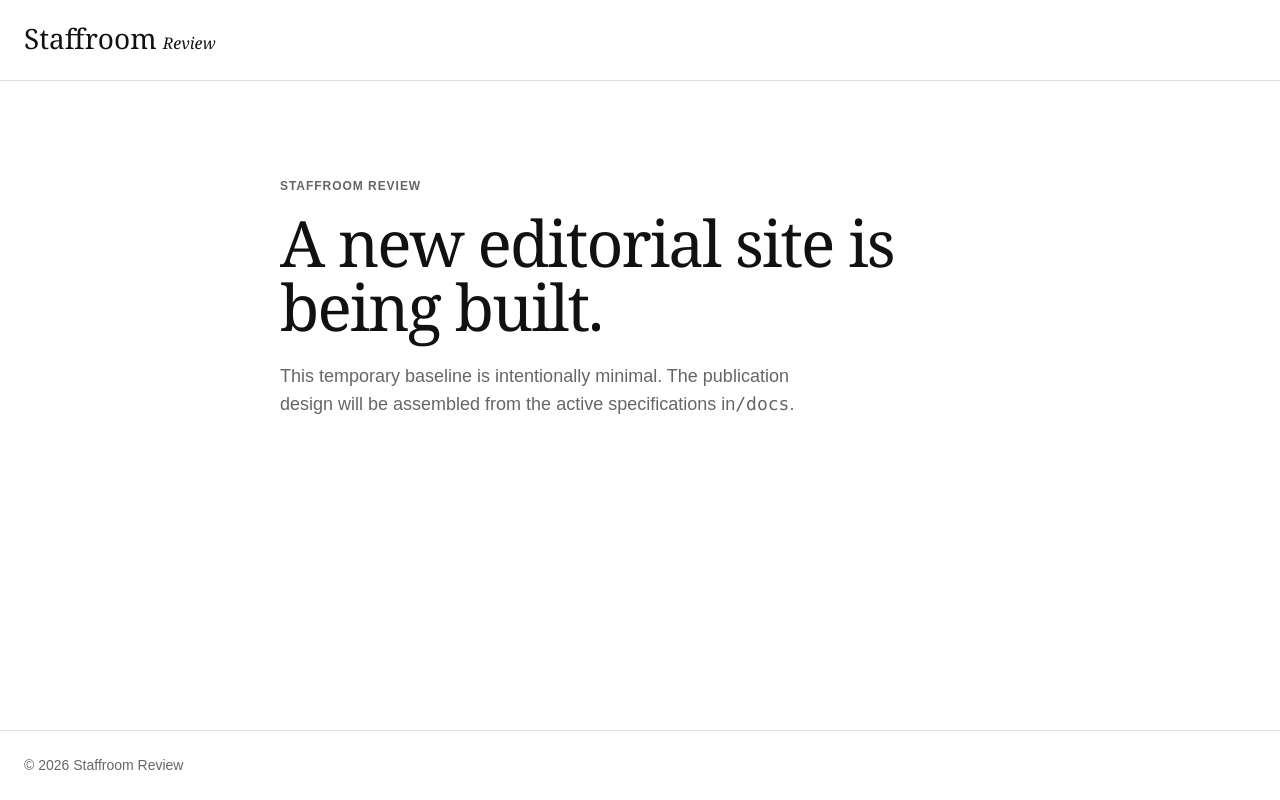
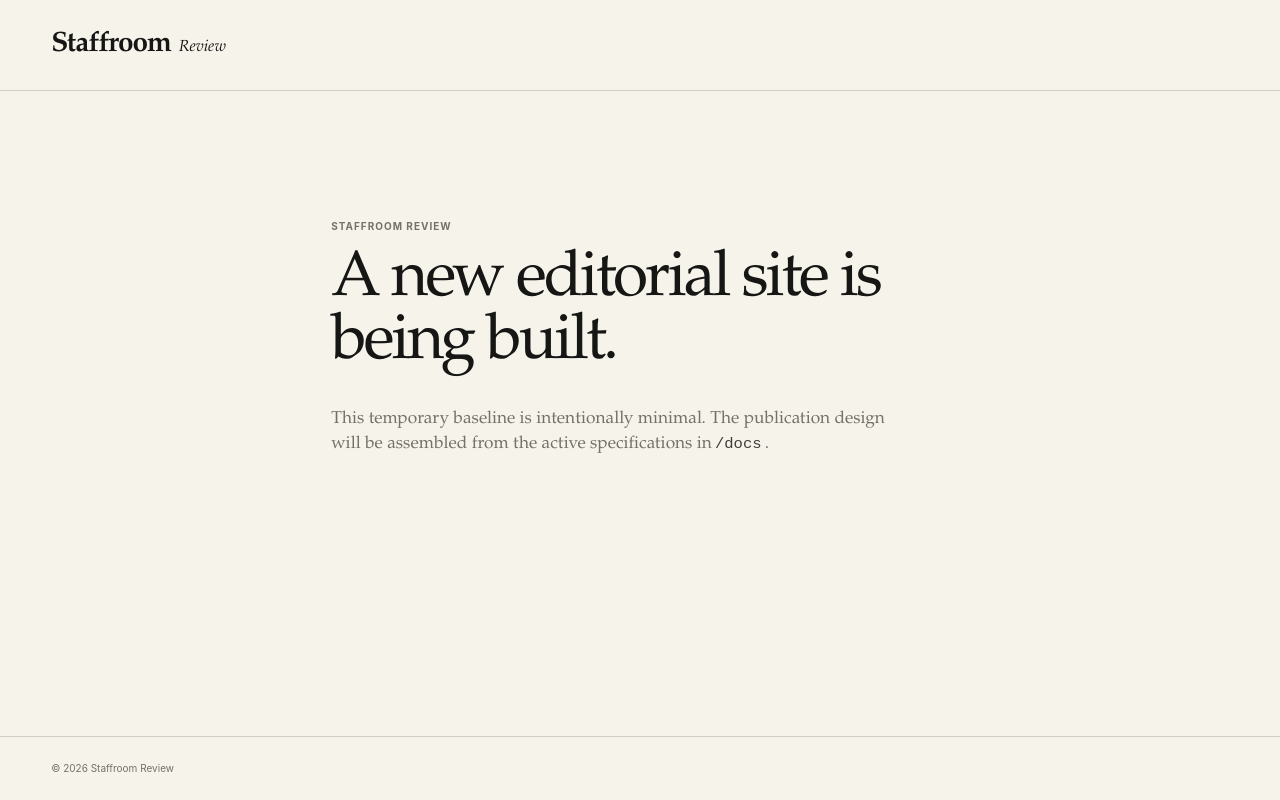
Before and after one commit to staffroom-review/staffroom-website, a Next.js app: page / in a window 1280 px wide. Built offline with nearby package versions, Linux system fonts and the light colour scheme.

Commit message:
feat: establish shared visual foundation

```diff
--- a/app/globals.css
+++ b/app/globals.css
@@ -1,28 +1,98 @@
 :root {
-  --paper: #ffffff;
-  --ink: #111111;
-  --muted: #666666;
+  /* Staffroom Review surface and ink palette. */
+  --color-paper: #f6f3eb;
+  --color-paper-raised: #fbfaf6;
+  --color-paper-muted: #ebe7dd;
+  --color-ink: #161615;
+  --color-ink-soft: #3f3e3a;
+  --color-muted: #74716a;
+  --color-rule: #d2cec4;
+  --color-accent: #8e2f2d;
+  --color-accent-soft: #cda7a2;
+
+  /* Shared type roles. */
+  --type-lead: clamp(48px, 5vw, 68px);
+  --type-section: clamp(34px, 3.5vw, 48px);
+  --type-secondary: clamp(26px, 2.8vw, 38px);
+  --type-card: clamp(22px, 2.4vw, 32px);
+  --type-body: clamp(16px, 1.35vw, 20px);
+  --type-meta: 10px;
+  --type-nav: 12px;
+  --type-quote: clamp(28px, 2.8vw, 42px);
+
+  --font-display:
+    "Iowan Old Style", "Palatino Linotype", Palatino, "Book Antiqua",
+    Georgia, serif;
+  --font-interface:
+    Inter, ui-sans-serif, -apple-system, BlinkMacSystemFont, "Segoe UI",
+    Helvetica, Arial, sans-serif;
+
+  /* Publication grid and spacing. */
+  --page-max: 1440px;
+  --page-padding: clamp(24px, 4vw, 64px);
+  --grid-columns: 12;
+  --grid-gap: clamp(16px, 2vw, 32px);
+
+  --space-1: 8px;
+  --space-2: 12px;
+  --space-3: 16px;
+  --space-4: 24px;
+  --space-5: 32px;
+  --space-6: 48px;
+  --space-7: 64px;
+  --space-8: 96px;
+  --space-9: 128px;
+
+  /* Editorial rules, ratios and paper lift. */
+  --rule-standard: 1px;
+  --rule-major: 2px;
+  --rule-signature: 4px;
+
+  --ratio-feature: 4 / 3;
+  --ratio-standard: 3 / 2;
+  --ratio-portrait: 4 / 5;
+  --ratio-wide: 16 / 9;
+
+  --shadow-paper:
+    0 5px 0 rgba(22, 22, 21, 0.025),
+    0 14px 28px rgba(22, 22, 21, 0.075);
+  --shadow-paper-hover:
+    0 7px 0 rgba(22, 22, 21, 0.025),
+    0 20px 36px rgba(22, 22, 21, 0.105);
+
+  --motion-fast: 160ms ease;
 }
 
-* {
+*,
+*::before,
+*::after {
   box-sizing: border-box;
 }
 
 html {
-  background: var(--paper);
-  color: var(--ink);
+  background: var(--color-paper);
+  color: var(--color-ink);
+  scroll-behavior: smooth;
+  text-size-adjust: 100%;
 }
 
 body {
+  min-width: 320px;
   margin: 0;
-  background: var(--paper);
-  color: var(--ink);
-  font-family: Arial, Helvetica, sans-serif;
+  background: var(--color-paper);
+  color: var(--color-ink);
+  font-family: var(--font-interface);
+  font-size: 16px;
   line-height: 1.5;
+  -webkit-font-smoothing: antialiased;
+  text-rendering: optimizeLegibility;
 }
 
-a {
-  color: inherit;
+img,
+svg,
+video {
+  display: block;
+  max-width: 100%;
 }
 
 button,
@@ -32,8 +102,28 @@ select {
   font: inherit;
 }
 
-code {
-  font-family: "SFMono-Regular", Consolas, "Liberation Mono", monospace;
+button {
+  color: inherit;
+}
+
+a {
+  color: inherit;
+  text-decoration: none;
+}
+
+a:hover {
+  text-decoration-thickness: 1px;
+  text-underline-offset: 4px;
+}
+
+:focus-visible {
+  outline: 2px solid var(--color-accent);
+  outline-offset: 4px;
+}
+
+::selection {
+  background: var(--color-ink);
+  color: var(--color-paper);
 }
 
 .site-shell {
@@ -42,82 +132,320 @@ code {
   flex-direction: column;
 }
 
-.site-header,
-.site-footer {
-  padding: 24px;
+.page-width {
+  width: min(100%, var(--page-max));
+  margin-inline: auto;
+  padding-inline: var(--page-padding);
 }
 
+.editorial-grid {
+  display: grid;
+  grid-template-columns: repeat(var(--grid-columns), minmax(0, 1fr));
+  gap: var(--grid-gap);
+}
+
+.span-12 {
+  grid-column: span 12;
+}
+
+.span-8 {
+  grid-column: span 8;
+}
+
+.span-6 {
+  grid-column: span 6;
+}
+
+.span-4 {
+  grid-column: span 4;
+}
+
+.span-3 {
+  grid-column: span 3;
+}
+
+.type-lead {
+  font-family: var(--font-display);
+  font-size: var(--type-lead);
+  font-weight: 500;
+  letter-spacing: -0.045em;
+  line-height: 0.98;
+}
+
+.type-section {
+  font-family: var(--font-display);
+  font-size: var(--type-section);
+  font-weight: 500;
+  letter-spacing: -0.04em;
+  line-height: 1;
+}
+
+.type-secondary {
+  font-family: var(--font-display);
+  font-size: var(--type-secondary);
+  font-weight: 500;
+  letter-spacing: -0.035em;
+  line-height: 1.03;
+}
+
+.type-card {
+  font-family: var(--font-display);
+  font-size: var(--type-card);
+  font-weight: 500;
+  letter-spacing: -0.03em;
+  line-height: 1.05;
+}
+
+.type-body {
+  font-size: var(--type-body);
+  line-height: 1.45;
+}
+
+.type-meta {
+  color: var(--color-muted);
+  font-size: var(--type-meta);
+  font-weight: 700;
+  letter-spacing: 0.1em;
+  line-height: 1.3;
+  text-transform: uppercase;
+}
+
+.type-nav {
+  font-size: var(--type-nav);
+  font-weight: 600;
+  letter-spacing: 0.08em;
+  line-height: 1.3;
+  text-transform: uppercase;
+}
+
+.type-quote {
+  font-family: var(--font-display);
+  font-size: var(--type-quote);
+  font-weight: 400;
+  letter-spacing: -0.03em;
+  line-height: 1.08;
+}
+
+.editorial-rule {
+  width: 100%;
+  height: var(--rule-standard);
+  background: var(--color-rule);
+}
+
+.editorial-rule--major {
+  height: var(--rule-major);
+  background: var(--color-ink);
+}
+
+.editorial-rule--accent {
+  height: var(--rule-signature);
+  background: var(--color-accent);
+}
+
+.editorial-label {
+  color: var(--color-accent);
+  font-family: var(--font-interface);
+  font-size: var(--type-meta);
+  font-weight: 700;
+  letter-spacing: 0.13em;
+  line-height: 1.2;
+  text-transform: uppercase;
+}
+
+.image-frame {
+  position: relative;
+  width: 100%;
+  overflow: hidden;
+  background: var(--color-paper-muted);
+}
+
+.image-frame--feature {
+  aspect-ratio: var(--ratio-feature);
+}
+
+.image-frame--standard {
+  aspect-ratio: var(--ratio-standard);
+}
+
+.image-frame--portrait {
+  aspect-ratio: var(--ratio-portrait);
+}
+
+.image-frame--wide {
+  aspect-ratio: var(--ratio-wide);
+}
+
+.paper-lift {
+  background: var(--color-paper-raised);
+  box-shadow: var(--shadow-paper);
+  transition:
+    transform var(--motion-fast),
+    box-shadow var(--motion-fast);
+}
+
+.paper-lift:hover,
+.paper-lift:focus-within {
+  transform: translateY(-3px);
+  box-shadow: var(--shadow-paper-hover);
+}
+
+.surface-muted {
+  background: var(--color-paper-muted);
+}
+
+.eyebrow {
+  margin: 0 0 var(--space-2);
+  color: var(--color-accent);
+  font-family: var(--font-interface);
+  font-size: var(--type-meta);
+  font-weight: 700;
+  letter-spacing: 0.13em;
+  line-height: 1.2;
+  text-transform: uppercase;
+}
+
+.sr-only {
+  position: absolute;
+  width: 1px;
+  height: 1px;
+  padding: 0;
+  margin: -1px;
+  overflow: hidden;
+  clip: rect(0, 0, 0, 0);
+  white-space: nowrap;
+  border: 0;
+}
+
+/* Temporary baseline presentation. Global shell redesign begins in Phase 3. */
 .site-header {
-  border-bottom: 1px solid #dddddd;
+  padding: var(--space-4) var(--page-padding);
+  border-bottom: var(--rule-standard) solid var(--color-rule);
 }
 
 .site-footer {
   margin-top: auto;
-  border-top: 1px solid #dddddd;
-  color: var(--muted);
-  font-size: 14px;
+  padding: var(--space-4) var(--page-padding);
+  border-top: var(--rule-standard) solid var(--color-rule);
+  color: var(--color-muted);
+  font-size: var(--type-meta);
 }
 
 .masthead {
   display: inline-flex;
   align-items: baseline;
-  gap: 6px;
-  color: var(--ink);
-  text-decoration: none;
+  gap: var(--space-1);
+}
+
+.masthead-name,
+.masthead-review {
+  font-family: var(--font-display);
+  color: var(--color-ink);
 }
 
 .masthead-name {
-  font-family: Georgia, "Times New Roman", serif;
   font-size: 28px;
-  line-height: 1;
+  font-weight: 600;
+  letter-spacing: -0.04em;
 }
 
 .masthead-review {
-  font-family: Georgia, "Times New Roman", serif;
   font-size: 16px;
   font-style: italic;
 }
 
 .page-intro {
-  width: min(720px, calc(100% - 48px));
-  margin: 0 auto;
-  padding: 96px 0;
+  width: min(100%, 720px);
+  margin-inline: auto;
+  padding: var(--space-9) var(--page-padding);
 }
 
 .page-kicker {
-  margin: 0 0 16px;
-  color: var(--muted);
-  font-size: 12px;
+  margin: 0 0 var(--space-3);
+  color: var(--color-muted);
+  font-size: var(--type-meta);
   font-weight: 700;
-  letter-spacing: 0.08em;
+  letter-spacing: 0.1em;
   text-transform: uppercase;
 }
 
 .page-intro h1 {
-  max-width: 680px;
   margin: 0;
-  font-family: Georgia, "Times New Roman", serif;
-  font-size: clamp(40px, 6vw, 64px);
-  font-weight: 400;
-  letter-spacing: -0.03em;
-  line-height: 1;
+  font-family: var(--font-display);
+  font-size: var(--type-lead);
+  font-weight: 500;
+  letter-spacing: -0.045em;
+  line-height: 0.98;
 }
 
 .page-intro p:not(.page-kicker) {
   max-width: 560px;
-  margin: 24px 0 0;
-  color: var(--muted);
-  font-size: 18px;
+  margin: var(--space-5) 0 0;
+  color: var(--color-muted);
+  font-family: var(--font-display);
+  font-size: var(--type-body);
+  line-height: 1.45;
+}
+
+.page-intro code {
+  padding-inline: 0.2em;
+  color: var(--color-ink-soft);
+  font-family:
+    "SFMono-Regular", "Liberation Mono", Consolas, "Courier New", monospace;
+  font-size: 0.9em;
+}
+
+@media (max-width: 900px) {
+  :root {
+    --page-padding: 24px;
+  }
+
+  .span-8,
+  .span-6 {
+    grid-column: span 12;
+  }
+
+  .span-4 {
+    grid-column: span 6;
+  }
 }
 
 @media (max-width: 640px) {
+  :root {
+    --page-padding: 20px;
+  }
+
+  .editorial-grid {
+    grid-template-columns: repeat(4, minmax(0, 1fr));
+  }
+
+  .span-12,
+  .span-8,
+  .span-6,
+  .span-4 {
+    grid-column: span 4;
+  }
+
+  .span-3 {
+    grid-column: span 2;
+  }
+
   .site-header,
   .site-footer {
-    padding: 20px;
+    padding-inline: var(--page-padding);
   }
 
   .page-intro {
-    width: min(100% - 40px, 720px);
-    padding: 64px 0;
+    padding-top: var(--space-8);
+    padding-bottom: var(--space-8);
   }
 }
+
+@media (prefers-reduced-motion: reduce) {
+  html {
+    scroll-behavior: auto;
+  }
+
+  .paper-lift {
+    transition: none;
+  }
+}
```
